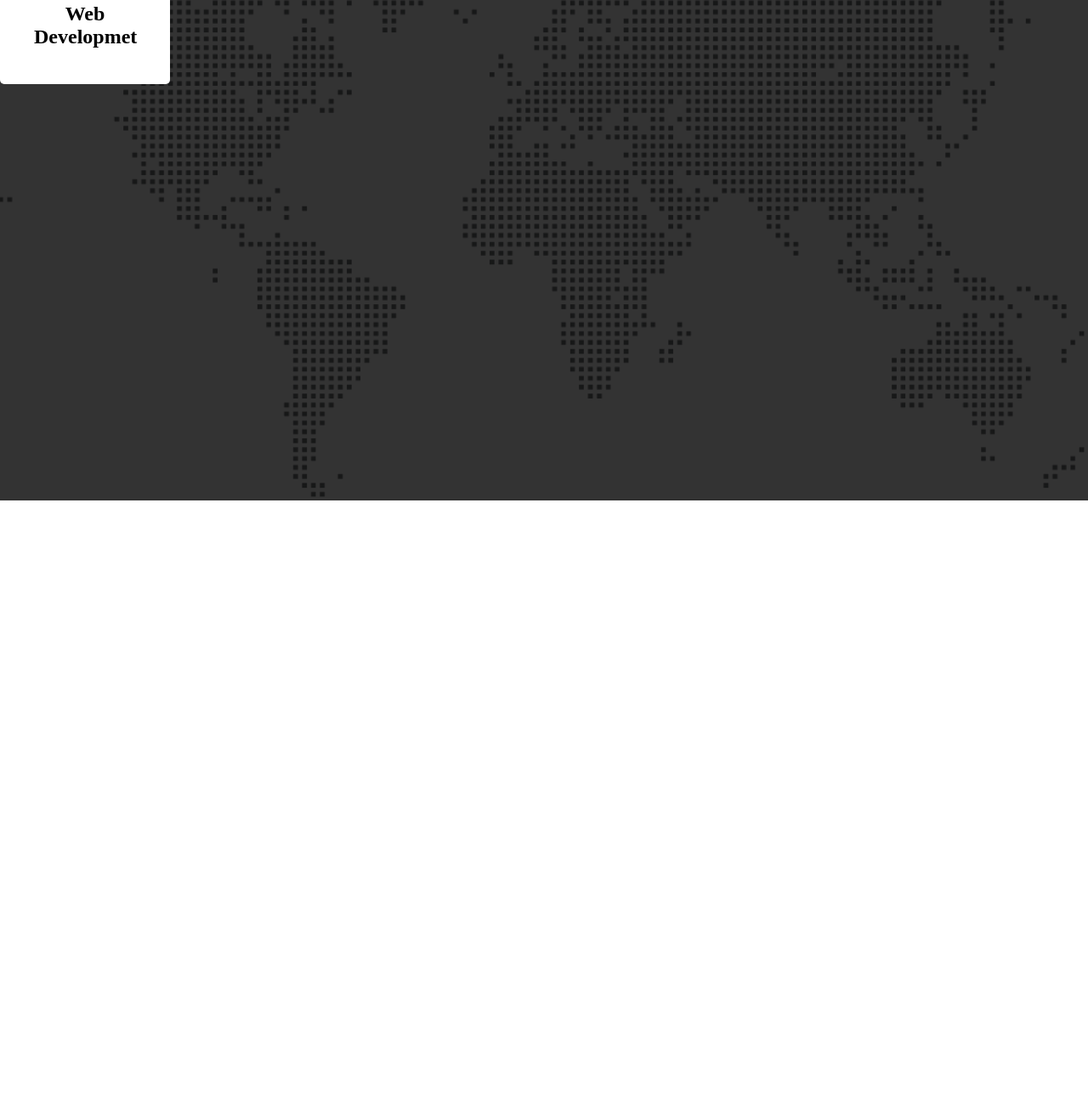
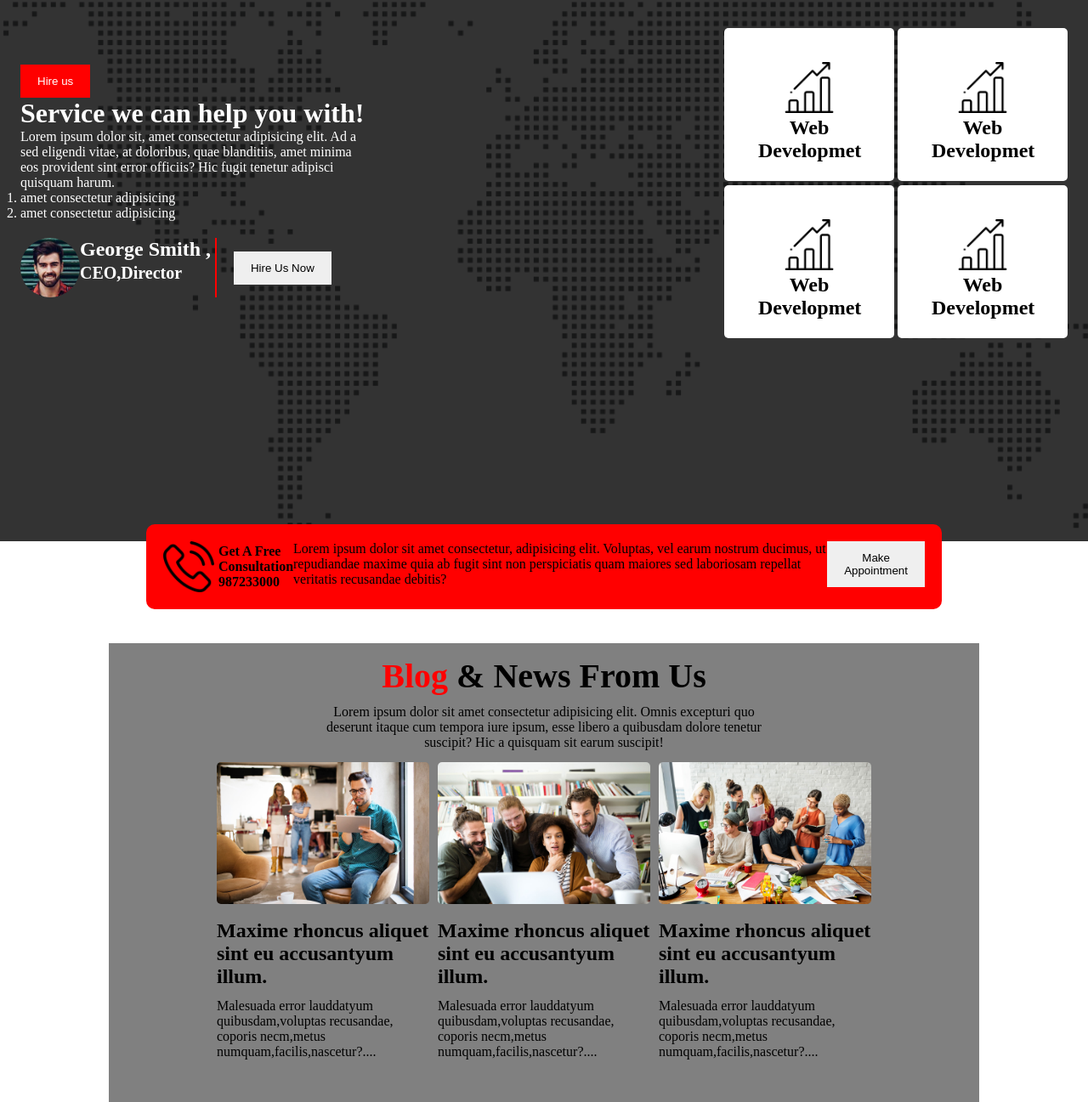
Before and after one commit to Mahmodul7314/digital-agency-website, a plain HTML site: page index.html in a window 1280 px wide. Shown: the part 1080-2377 px from the top of the page at 85% size. Before the commit the page ends 1669 px from the top, so only its background shows below. Drawn offline with Linux system fonts and the light colour scheme.

Commit message:
blog section added

```diff
--- a/index.html
+++ b/index.html
@@ -34,21 +34,80 @@
   <main>
     <div class="service-container">
         <div class="left-side-containr ">
-            <button>Hire us</button>
+            <button class="btn bg-primary">Hire us</button>
             <h1>Service we can help you with!</h1>
-            <p>Lorem ipsum dolor sit, amet consectetur adipisicing elit. Ad a sed eligendi vitae, at doloribus, quae blanditiis, amet minima eos provident sint error officiis? Hic fugit tenetur adipisci quisquam harum.</p>
+            <p class="service-description">Lorem ipsum dolor sit, amet consectetur adipisicing elit. Ad a sed eligendi vitae, at doloribus, quae blanditiis, amet minima eos provident sint error officiis? Hic fugit tenetur adipisci quisquam harum.</p>
             <ol>
                 <li>amet consectetur adipisicing </li>
                 <li>amet consectetur adipisicing </li>
             </ol>
+            <div class="author-container">
+                <div class="author-profile">
+                <img class="author-img" src="./asset/image/author.jpg" alt="">
+                <h2>George Smith ,<br> <small>CEO,Director</small></h2>
+            </div>
+            <div class="author-button">
+                <button class="btn">Hire Us Now</button>
+            </div>
+            </div>
         </div>
         <div class="right-side-containr">
-            <div class="allbox">
+            <div class="first-two-box">
+                <div class="box">
+                    <img class="box-icon" src="./asset/icons/bar-chart.png" alt="">
+                    <h2>Web Developmet</h2>
+                </div>
                 <div class="box">
                     <img class="box-icon" src="./asset/icons/bar-chart.png" alt="">
                     <h2>Web Developmet</h2>
                 </div>
             </div>
+            <div class="first-two-box">
+                <div class="box">
+                    <img class="box-icon" src="./asset/icons/bar-chart.png" alt="">
+                    <h2>Web Developmet</h2>
+                </div>
+                <div class="box">
+                    <img class="box-icon" src="./asset/icons/bar-chart.png" alt="">
+                    <h2>Web Developmet</h2>
+                </div>
+            </div>
+        </div>
+    </div>
+    <div class="appointment-container">
+        <div class="phone-call">
+            <img class="box-icon" src="./asset/icons/phone-call.png" alt="">
+            <h4>Get A Free Consultation <br>987233000</h4>
+
+        </div>
+        <div class="appointment-description">
+            Lorem ipsum dolor sit amet consectetur, adipisicing elit. Voluptas, vel earum nostrum ducimus, ut repudiandae maxime quia ab fugit sint non perspiciatis quam maiores sed laboriosam repellat veritatis recusandae debitis?
+        </div>
+        <div class="appointment-btn">
+            <button class="btn">Make Appointment</button>
+        </div>
+    </div>
+    <div class="blog-container">
+        <h2 class="blog-title"><span>Blog</span> & News From Us</h2>
+        <p class="blog-description">Lorem ipsum dolor sit amet consectetur adipisicing elit. Omnis excepturi quo deserunt itaque cum tempora iure ipsum, esse libero a quibusdam dolore tenetur suscipit? Hic a quisquam sit earum suscipit!</p>
+
+        <div class="cards">
+            <div class="card">
+                <img class="card-img" src="./asset/image/blog-1.jpg" alt="">
+                <h2 class="card-title">Maxime rhoncus aliquet sint eu accusantyum illum.</h2>
+                <p>Malesuada error lauddatyum quibusdam,voluptas recusandae, coporis necm,metus numquam,facilis,nascetur?....</p>
+            </div>
+            <div class="card">
+                <img class="card-img" src="./asset/image/blog-2.jpg" alt="">
+                <h2 class="card-title">Maxime rhoncus aliquet sint eu accusantyum illum.</h2>
+                <p>Malesuada error lauddatyum quibusdam,voluptas recusandae, coporis necm,metus numquam,facilis,nascetur?....</p>
+            </div>
+            <div class="card">
+                <img class="card-img" src="./asset/image/blog-3.jpg" alt="">
+                <h2 class="card-title">Maxime rhoncus aliquet sint eu accusantyum illum.</h2>
+                <p>Malesuada error lauddatyum quibusdam,voluptas recusandae, coporis necm,metus numquam,facilis,nascetur?....</p>
+            </div>
+
         </div>
     </div>
   </main>
--- a/style.css
+++ b/style.css
@@ -43,24 +43,122 @@ margin: auto;
 border: none;}
 
 .bg-primary{
-    background-color: red;
-    color:white;
+background-color: red;
+ color:white;
 }
-.service-container{
+
+    .service-container{
     height: 100vh;
     background-image: url("./asset/image/footer-bg.png"),linear-gradient(rgba(0,0,0,0.8),rgba(0,0,0,0.8));
     background-blend-mode: overlay;
     background-position: center;
     background-repeat:no-repeat;
     background-size: cover;
+    color:white;
+
+    display:flex;
+    justify-content: space-around;
+    align-items: center;
+    padding: 24px;
 
 }
-.box-icon{width: 60px;}
-.box{
+
+
+    .box-icon{
+    width: 60px;
+}
+    .box{
     width: 120px;
-    height: 120px;
+    height: 100px;
     background-color: white;
     padding: 40px;
     color: black;
     border-radius: 5px;
+    text-align: center;}
+
+    .service-description{
+    width: 50%;
+ }
+
+ .first-two-box{
+display: flex;
+gap:4px;margin-top: 5px;
+ }
+
+ .author-img{width: 70px;
+height: 70px;
+border-radius: 45px;}
+
+.author-container{
+display: flex;
+gap:20px;
+align-items: center;
+margin-top: 20px;
+
+}
+
+.blog-title{font-size: 40px;}
+span{color:red;
 text-align: center;}
+
+    .author-profile{display: flex;
+     border-right: 2px solid red;
+    padding-right: 5px;}
+
+.phone-call{display: flex;
+align-items: center;
+gap:5px;}
+
+    .appointment-container{display: flex;
+    justify-content: space-around;
+    width:70%;
+    margin:auto;
+    padding: 20px;
+    background-color: red;
+    border-radius: 10px;
+    margin-top: -20px;
+
+}
+.blog-container{
+width: 80%;
+margin:auto;
+background-color: gray;
+}
+.blog-title{text-align: center;
+ margin-top: 40px;
+font-size: 40px;
+font-weight: bold;
+padding-top: 15px;
+}
+.blog-description{
+    text-align: center;
+    font-size: medium;
+    width: 50%;
+    margin: auto;
+    margin-top: 10px;
+    margin-bottom: 14px;
+
+}
+
+.card{
+    width: 250px;
+    height: 400px;
+    box-shadow: 4px 8px 5px gray;
+    border-radius: 5px;
+
+}
+
+.card-img{
+    width: 100%;
+    border-radius: 5px;
+}
+
+.card-title{
+    margin-top: 14px;
+    margin-bottom: 12px;}
+
+.cards{
+    display: flex;
+    justify-content:center;
+    gap:10px;
+}
```
